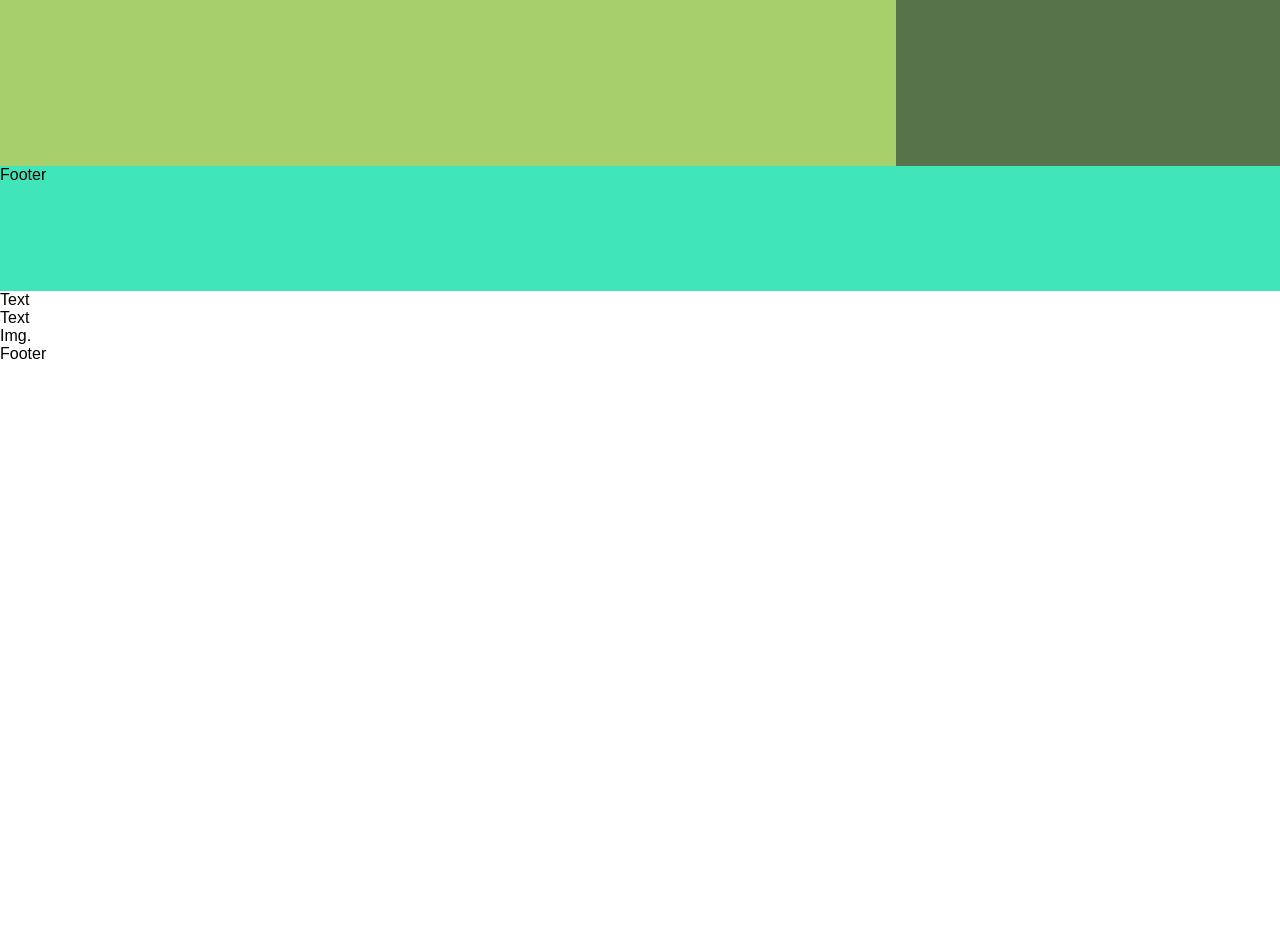
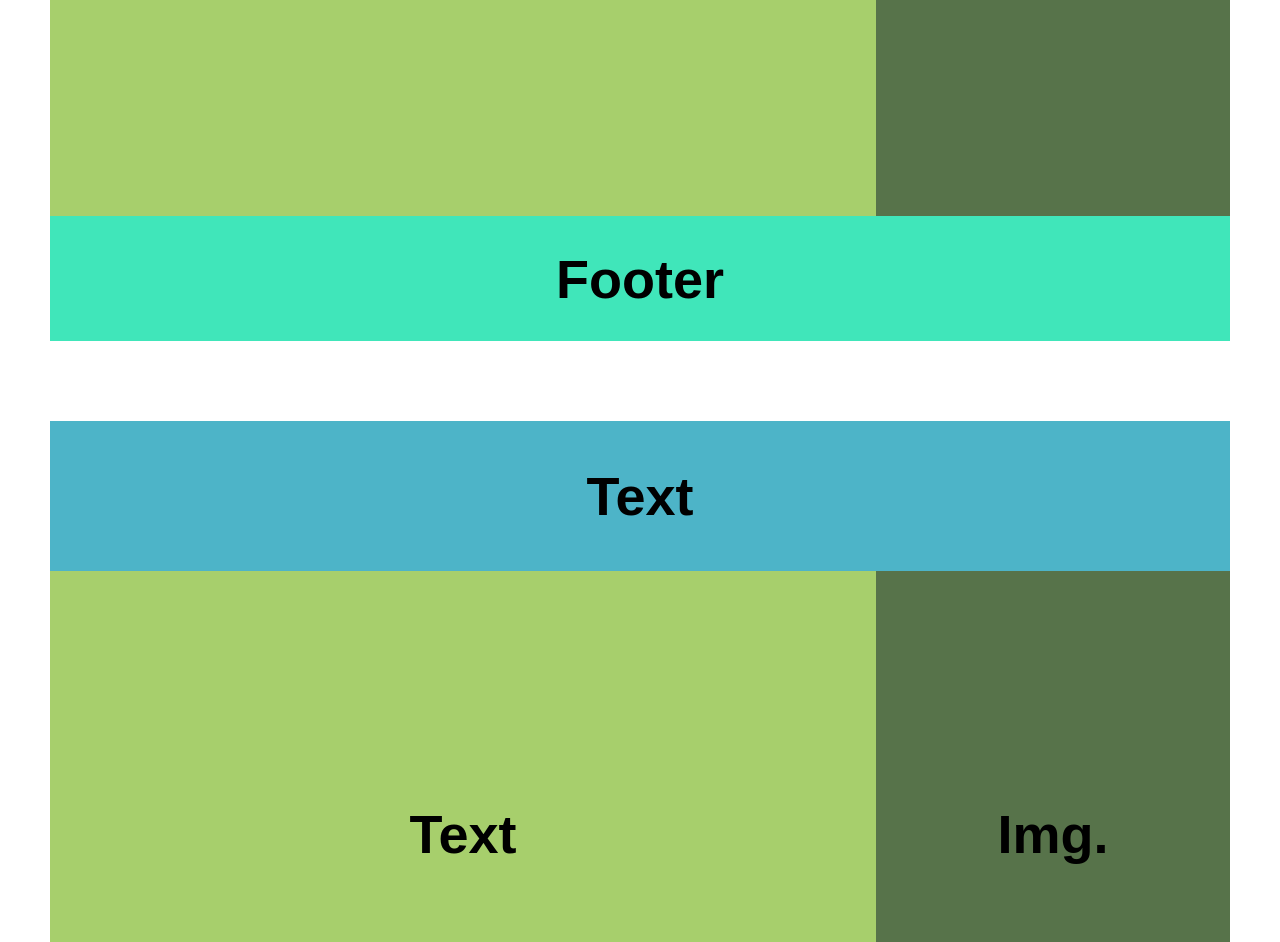
Before and after one commit to Zenoviia/Front-end-3, a plain HTML site: page index.html in a window 1280 px wide. Shown: the part 509-1451 px from the top of the page. Before the commit the page ends 872 px from the top, so only its background shows below. Drawn offline with Linux system fonts and the light colour scheme.

Commit message:
Enhance CSS styles for body and layout structure with flexbox

```diff
--- a/style.css
+++ b/style.css
@@ -1,7 +1,18 @@
 body {
+  font-size: 54px;
+  font-weight: bold;
+  padding: 50px;
+  margin: 0;
   font-family: Arial, sans-serif;
-  margin: 0;
-  padding: 0;
+}
+
+.section {
+  display: flex;
+  justify-content: center;
+  align-items: center;
+  text-align: center;
+  height: 100%;
+  width: 100%;
 }
 
 .float-header {
@@ -30,3 +41,36 @@ body {
   height: 125px;
   background-color: #40e6ba;
 }
+
+.flex-wrapper {
+  margin-top: 10vh;
+}
+
+
+.flex-header {
+  width: 100%;
+  height: 150px;
+  background-color: #4db4c8;
+}
+
+.flex-body {
+  display: flex;
+}
+
+.flex-main {
+  width: 70%;
+  height: 525px;
+  background-color: #a7cf6c;
+}
+
+.flex-side {
+  width: 30%;
+  height: 525px;
+  background-color: #57734a;
+}
+
+.flex-footer {
+  width: 100%;
+  height: 125px;
+  background-color: #40e6ba;
+}
```
